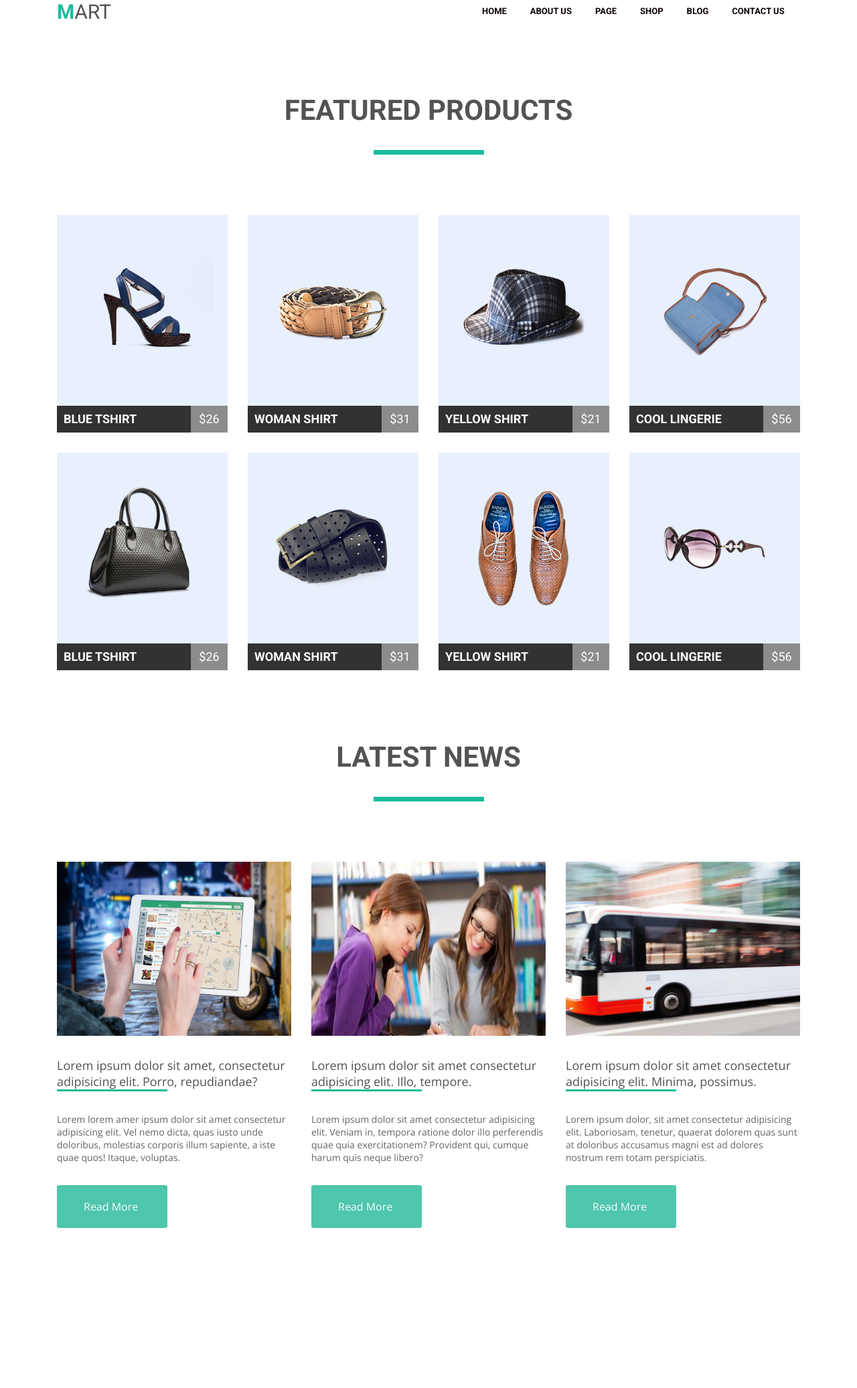
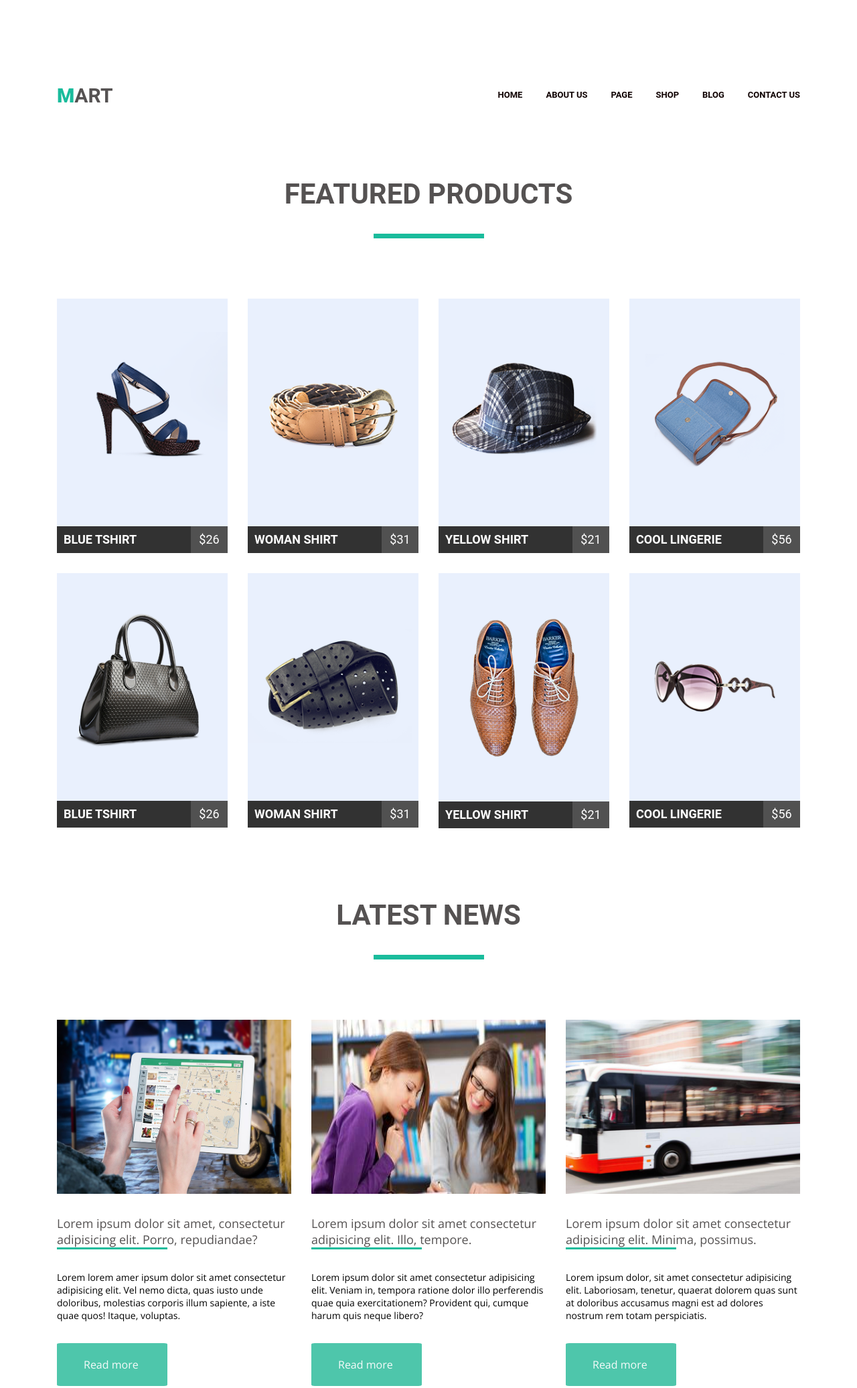
Before and after one commit to Kozova/html-css, a plain HTML site: page module-04/index.html in a window 1280 px wide. Shown: the whole page at 67% size. Before the commit the page ends 1854 px from the top, so only its background shows below. Drawn offline with nearby package versions, Linux system fonts and the light colour scheme.

Commit message:
corrected mistakes

```diff
--- a/module-04/css/styles.css
+++ b/module-04/css/styles.css
@@ -1,3 +1,8 @@
+.features-list {
+  margin: 0px;
+  padding: 0px;
+}
+
 html {
     box-sizing: border-box;
   }
@@ -16,6 +21,8 @@ html {
   .wrapper {
     width: 1110px;
     margin: 0 auto;
+    margin-top: 125px;
+    margin-bottom: 80px;
   }
 
   img {
@@ -39,12 +46,12 @@ html {
     text-transform: uppercase;
     text-decoration: none;
     font-size: 30px;
-    color: #555252;
+    color: rgb(85, 82, 82);
     font-family: 'Roboto', sans-serif;
   }
 
   .logo::first-letter {
-    color: #1abc9c;
+    color: rgb(26, 188, 156);
     font-weight: bolder;
   }
 
@@ -53,7 +60,6 @@ html {
     list-style: none;
     margin: 0px;
     padding: 0px;
-    width: 475px;
     float: right;
     margin-top: 8px;
     font-family: 'Roboto', sans-serif;
@@ -74,21 +80,16 @@ html {
     text-transform: uppercase;
     text-decoration: none;
     line-height: 17px;
-    color: #0f0101;
+    color: rgb(15, 1, 1);
   }
 
   .site-navigation a:hover {
-    color: #1abc9c;
+    color: rgb(26, 188, 156);
   }
 
 
   .features {
     margin-bottom: 105px;
-  }
-
-  .features-list {
-    margin: 0px;
-    padding: 0px;
   }
 
   .features-list-item {
@@ -112,21 +113,18 @@ html {
   }
 
   .backround {
-    width: 255px;
-    height: 285px;
-    background-color: #e9f0fd;
+    background-color: rgb(233, 240, 253);
     margin-bottom: 0;
   }
 
   .photo {
     display: block;
-    max-height: 100%;
-    max-width: 100%;
-    margin-left: 8%;
+    height: auto;
+    width: 100%;
   }
 
   .features-list-item p {
-    background-color: #8c8c8c;
+    background-color: rgb(81, 81, 81);
     width: 55px;
     height: 40px;
     float: right;
@@ -138,14 +136,14 @@ html {
   }
 
   .features-list-item:hover > p {
-    background-color: #7fd9c7;
+    background-color: rgb(127, 217, 199);
   }
   .features-list-item:hover > h3 {
-    background-color: #1abc9c;
+    background-color: rgb(26, 188, 156);
   }
 
   .features-list-item h3 {
-    background-color: #323232;
+    background-color: rgb(50, 50, 50);
     width: 200px;
     height: 40px;
     display: inline-block;
@@ -162,16 +160,16 @@ html {
     margin: 0;
     padding: 0;
     text-align: center;
-    color: #555252;
+    color: rgb(85, 82, 82);
     text-transform: uppercase;
     font-family: 'Roboto', sans-serif;
   }
 
   h2::after {
     content: '';
-    border-bottom: 7px solid #1abc9c;
+    border-bottom: 7px solid rgb(26, 188, 156);
     display: block;
-    margin-top: ;
+    margin-top: 0;
     width: 165px;
     margin: auto;
 
@@ -196,7 +194,7 @@ html {
   .news-list-item {
     float: left;
     width: 350px;
-    background-color: white;
+    background-color: #ffffff;
     margin-right: 30px;
     font-family: 'Open Sans', sans-serif;
   }
@@ -208,7 +206,7 @@ html {
   .news-list-item img {
     width: 350px;
     height: 260px;
-    background-color: #e9f0fd;
+    background-color: rgb(233, 240, 253);
     background-size: cover;
     margin-bottom: 32px;
   }
@@ -216,7 +214,7 @@ html {
   .news-list-item p {
     text-align: left;
     font-size: 14px;
-    color: #656262;
+    color: #rgb(101, 98, 98);
     margin-bottom: 32px;
   }
 
@@ -224,7 +222,7 @@ html {
     font-weight: 400;
     text-align: left;
     font-size: 18px;
-    color: #555252;
+    color: rgb(85, 82, 82);
   }
 
   .news-list-item h3::after {
@@ -242,8 +240,8 @@ html {
     padding: 20px 40px;
     font-size: 16px;
     line-height: 24px;
-    color: #f6fbfa;
-    background: #4ec6ab;
+    color: rgb(246, 251, 250);
+    background: rgb(78, 198, 171);
     min-width: 160px;
     min-height: 50px;
     border-radius: 3%;
--- a/module-04/index.html
+++ b/module-04/index.html
@@ -6,7 +6,7 @@
     <meta http-equiv="X-UA-Compatible" content="ie=edge">
     <title>module-4</title>
     <link rel="stylesheet" href="css/reset.css">
-    <link href="https://fonts.googleapis.com/css?family=Open+Sans:300,400,600,700,800|Roboto:300,400,500,700,900" rel="stylesheet">
+    <link href="https://fonts.googleapis.com/css?family=Open+Sans:300,400,600,700,800 Roboto:300,400,500,700,900" rel="stylesheet">
     <link rel="stylesheet" href="css/styles.css">
 
 </head>
@@ -15,7 +15,7 @@
     <div class="wrapper">
     <header class="page-header">
         <nav class="page-nav">
-            <a class="logo" href="#">mart</a>
+            <h1 class="logo">mart</h1>
 
             <ul class="site-navigation clearfix">
                 <li> <a href="#">home</a></li>
@@ -35,42 +35,42 @@
             </div>
             <ul class="features-list clearfix">
                 <li class="features-list-item">
-                   <div class="backround"> <img class="photo" src="img/product1.png" alt=""></div>
+                   <div class="backround"> <img class="photo" src="img/product1.png" width="255" height="280" alt=""></div>
                     <h3>blue tshirt</h3>
                     <p>$26</p>
                 </li>
                 <li class="features-list-item">
-                        <div class="backround"> <img class="photo" src="img/product2.png" alt=""></div>
+                        <div class="backround"> <img class="photo" src="img/product2.png" width="255" height="280" alt=""></div>
                         <h3>woman shirt</h3>
                         <p>$31</p>
                 </li>
                 <li class="features-list-item">
-                        <div class="backround"> <img class="photo" src="img/product3.png" alt=""></div>
+                        <div class="backround"> <img class="photo" src="img/product3.png" width="255" height="280" alt=""></div>
                         <h3>yellow shirt</h3>
                         <p>$21</p>
                 </li>
                 <li class="features-list-item">
-                        <div class="backround"> <img class="photo" src="img/product4.png" alt=""></div>
+                        <div class="backround"> <img class="photo" src="img/product4.png" width="255" height="280" alt=""></div>
                         <h3>cool lingerie</h3>
                         <p>$56</p>
                 </li>
                 <li class="features-list-item">
-                        <div class="backround"> <img class="photo" src="img/product5.png" alt=""></div>
+                        <div class="backround"> <img class="photo" src="img/product5.png" width="255" height="280" alt=""></div>
                         <h3>blue tshirt</h3>
                         <p>$26</p>
                 </li>
                 <li class="features-list-item">
-                        <div class="backround"> <img class="photo" src="img/product6.png" alt=""></div>
+                        <div class="backround"> <img class="photo" src="img/product6.png" width="255" height="280" alt=""></div>
                         <h3>woman shirt</h3>
                         <p>$31</p>
                 </li>
                 <li class="features-list-item">
-                        <div class="backround"> <img class="photo" src="img/product7.png" alt=""></div>
+                        <div class="backround"> <img class="photo" src="img/product7.png" width="255" height="280" alt=""></div>
                         <h3>yellow shirt</h3>
                         <p>$21</p>
                 </li>
                 <li class="features-list-item">
-                        <div class="backround"> <img class="photo" src="img/product8.png" alt=""></div>
+                        <div class="backround"> <img class="photo" src="img/product8.png" width="255" height="280" alt=""></div>
                         <h3>cool lingerie</h3>
                         <p>$56</p>
                 </li>
@@ -83,24 +83,23 @@
             </div>
             <ul class="news-list clearfix">
                 <li class="news-list-item">
-                    <img src="img/1st-post.jpg" alt="">
+                    <img src="img/1st-post.jpg" width="350" height="260" alt="">
                     <h3>Lorem ipsum dolor sit amet, consectetur adipisicing elit. Porro, repudiandae?</h3>
                     <p>Lorem lorem amer ipsum dolor sit amet consectetur adipisicing elit. Vel nemo dicta, quas iusto unde doloribus, molestias corporis illum sapiente, a iste quae quos! Itaque, voluptas.</p>
-                    <a>Read More</a>
+                    <a href="#">Read more</a>
                 </li>
                 <li class="news-list-item">
-                    <img src="img/2nd-post.jpg" alt="">
+                    <img src="img/2nd-post.jpg" width="350" height="260" alt="">
                     <h3>Lorem ipsum dolor sit amet consectetur adipisicing elit. Illo, tempore.</h3>
                     <p>Lorem ipsum dolor sit amet consectetur adipisicing elit. Veniam in, tempora ratione dolor illo perferendis quae quia exercitationem? Provident qui, cumque harum quis neque libero?</p>
-                    <a>Read More</a>
+                    <a href="#">Read more</a>
                 </li>
                 <li class="news-list-item">
-                    <img src="img/3rd-post.jpg" alt="">
+                    <img src="img/3rd-post.jpg" width="350" height="260" alt="">
                     <h3>Lorem ipsum dolor sit amet consectetur adipisicing elit. Minima, possimus.</h3>
                     <p>Lorem ipsum dolor, sit amet consectetur adipisicing elit. Laboriosam, tenetur, quaerat dolorem quas sunt at doloribus accusamus magni est ad dolores nostrum rem totam perspiciatis.</p>
-                    <a>Read More</a>
+                    <a href="#">Read more</a>
                 </li>
-
             </ul>
         </section>
     </main>
```
